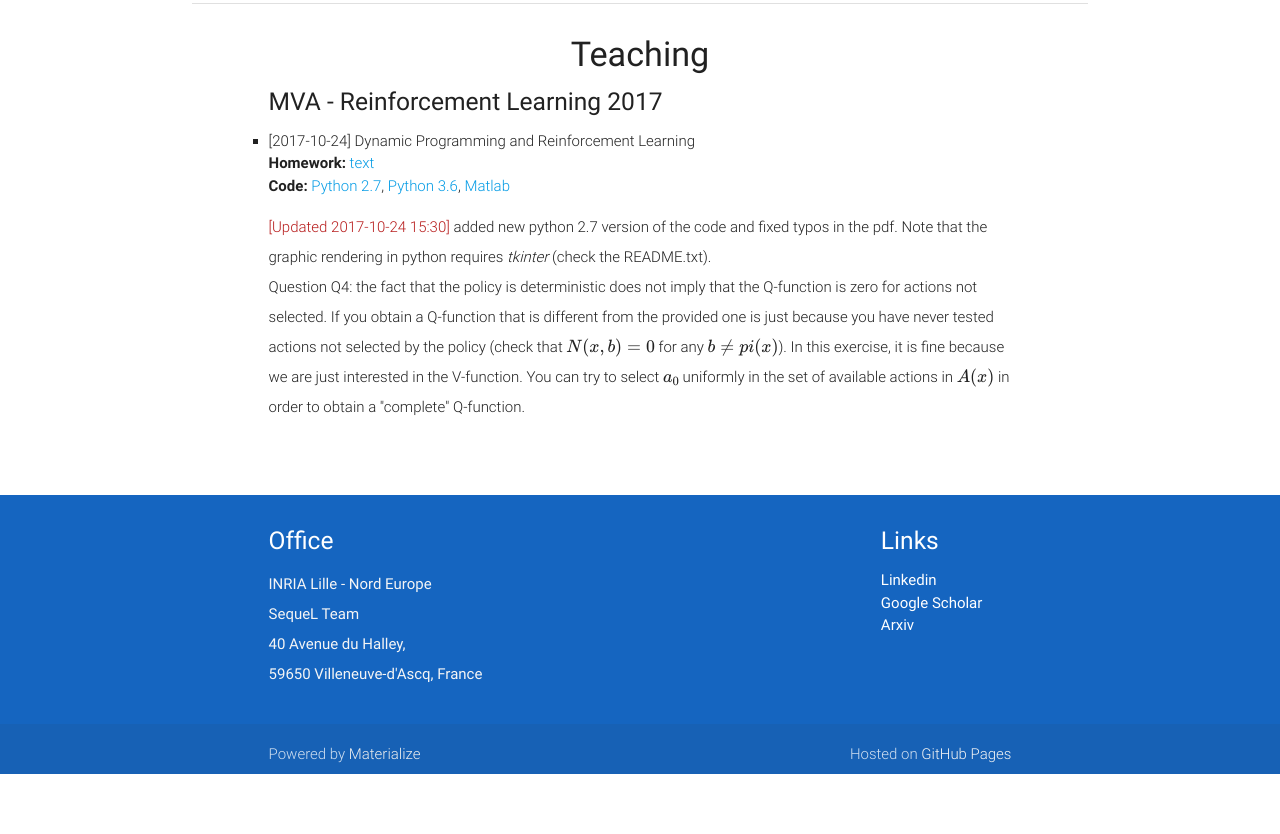
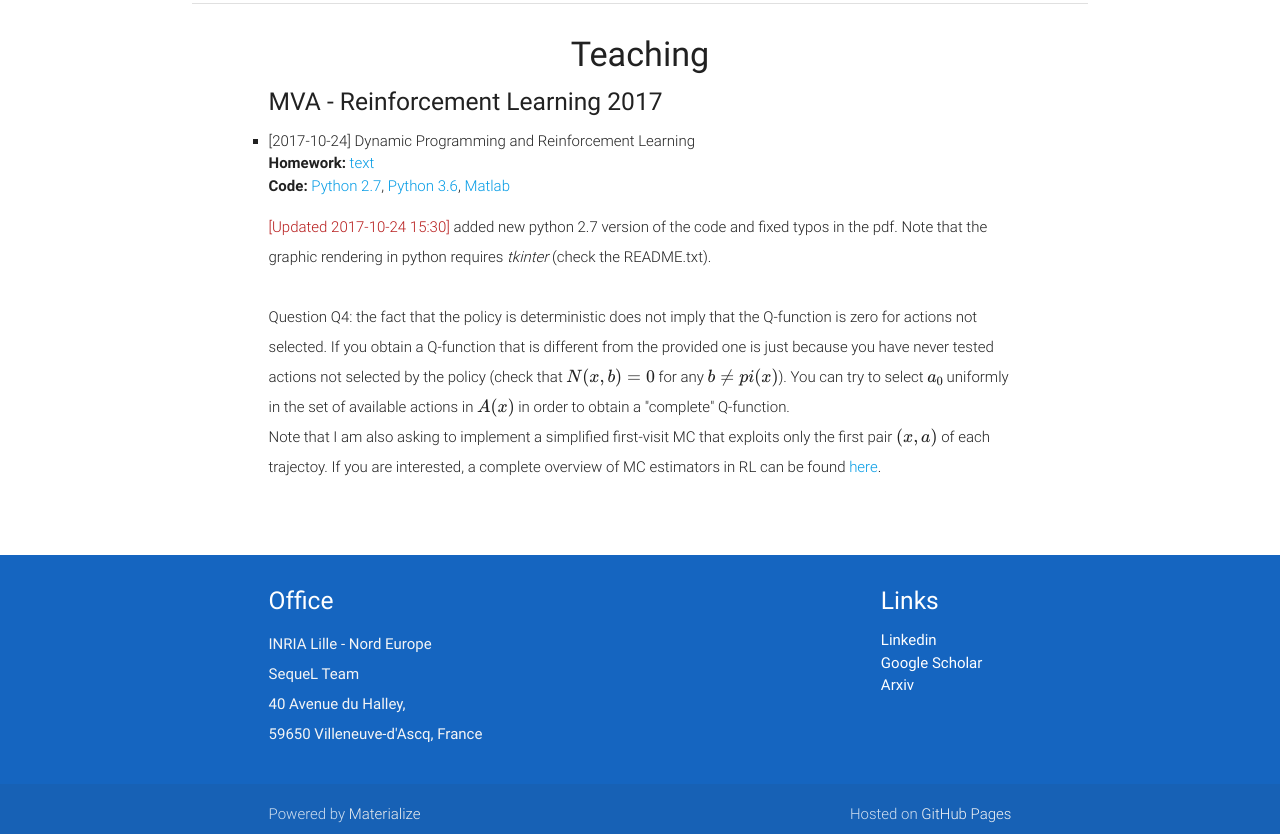
Before and after one commit to teopir/teopir.github.io, a plain HTML site: page index.html in a window 1280 px wide. Shown: the part 2707-3541 px from the top of the page. Before the commit the page ends 3481 px from the top, so only its background shows below. Drawn offline with nearby package versions, Linux system fonts and the light colour scheme; some packages are replaced by stand-ins of ours.

Commit message:
Updated MC exercise

```diff
--- a/index.html
+++ b/index.html
@@ -256,8 +256,9 @@
 							<a href="teaching/MVA_RL_17/TP1_python36.zip">Python 3.6</a>,
 							<a href="teaching/MVA_RL_17/TP1_matlab.zip">Matlab</a>
 							<p>
-								<span class="red-text text-darken-4">[Updated 2017-10-24 15:30]</span> added new python 2.7 version of the code and fixed typos in the pdf. Note that the graphic rendering in python requires <i>tkinter</i> (check the README.txt).</br>
-								Question Q4: the fact that the policy is deterministic does not imply that the Q-function is zero for actions not selected. If you obtain a Q-function that is different from the provided one is just because you have never tested actions not selected by the policy (check that \(N(x,b) =0\) for any \(b \neq pi(x)\)). In this exercise, it is fine because we are just interested in the V-function. You can try to select \(a_0\) uniformly in the set of available actions in \(A(x)\) in order to obtain a "complete" Q-function.
+								<span class="red-text text-darken-4">[Updated 2017-10-24 15:30]</span> added new python 2.7 version of the code and fixed typos in the pdf. Note that the graphic rendering in python requires <i>tkinter</i> (check the README.txt).</br></br>
+								Question Q4: the fact that the policy is deterministic does not imply that the Q-function is zero for actions not selected. If you obtain a Q-function that is different from the provided one is just because you have never tested actions not selected by the policy (check that \(N(x,b) =0\) for any \(b \neq pi(x)\)). You can try to select \(a_0\) uniformly in the set of available actions in \(A(x)\) in order to obtain a "complete" Q-function.</br>
+								Note that I am also asking to implement a simplified first-visit MC that exploits only the first pair \((x,a)\) of each trajectoy. If you are interested, a complete overview of MC estimators in RL can be found <a href="http://chercheurs.lille.inria.fr/~ghavamza/RL-EC-Lille/Lecture5-b.pdf">here</a>.
 							</p>
 					</li>
 				</ul>
```
